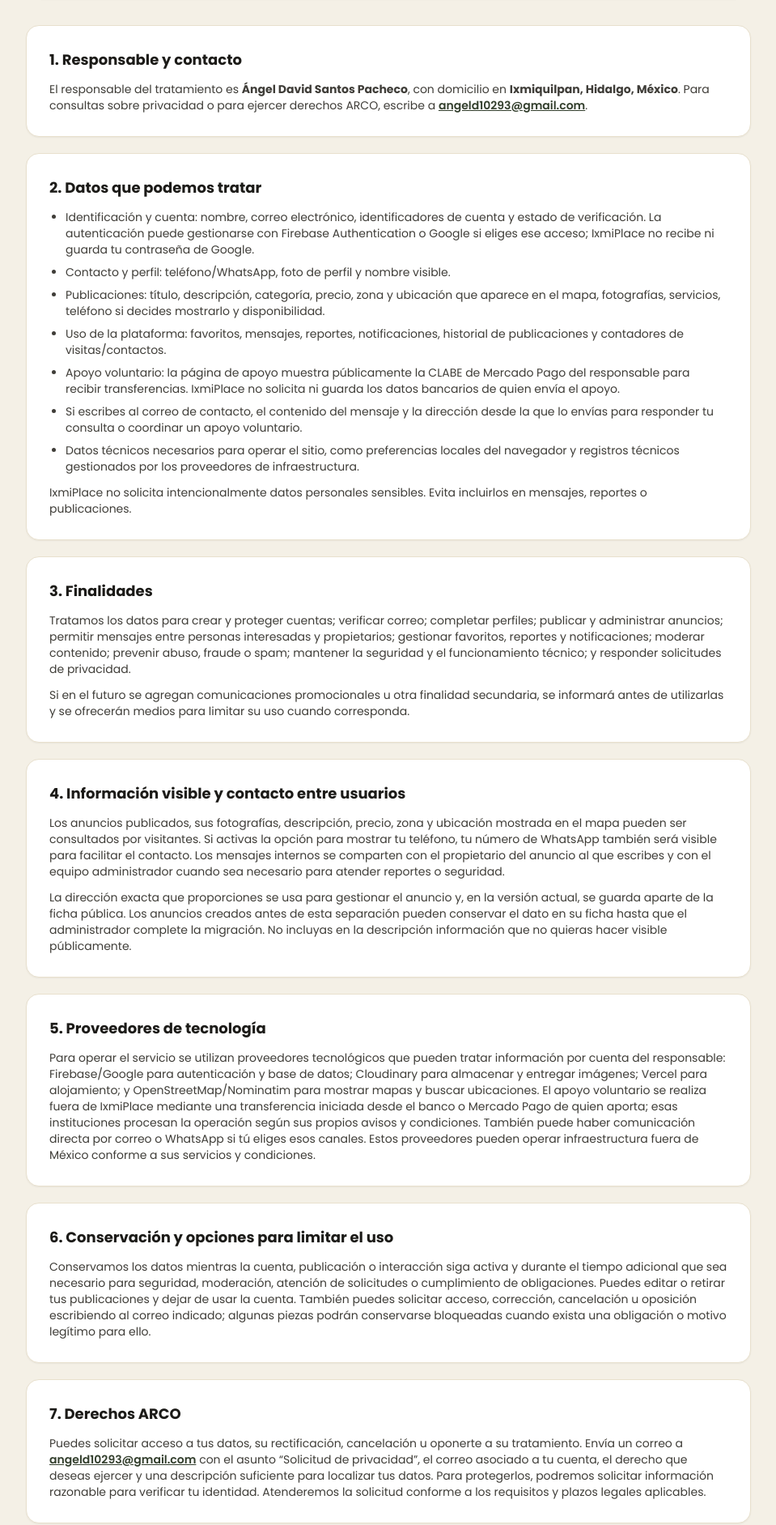
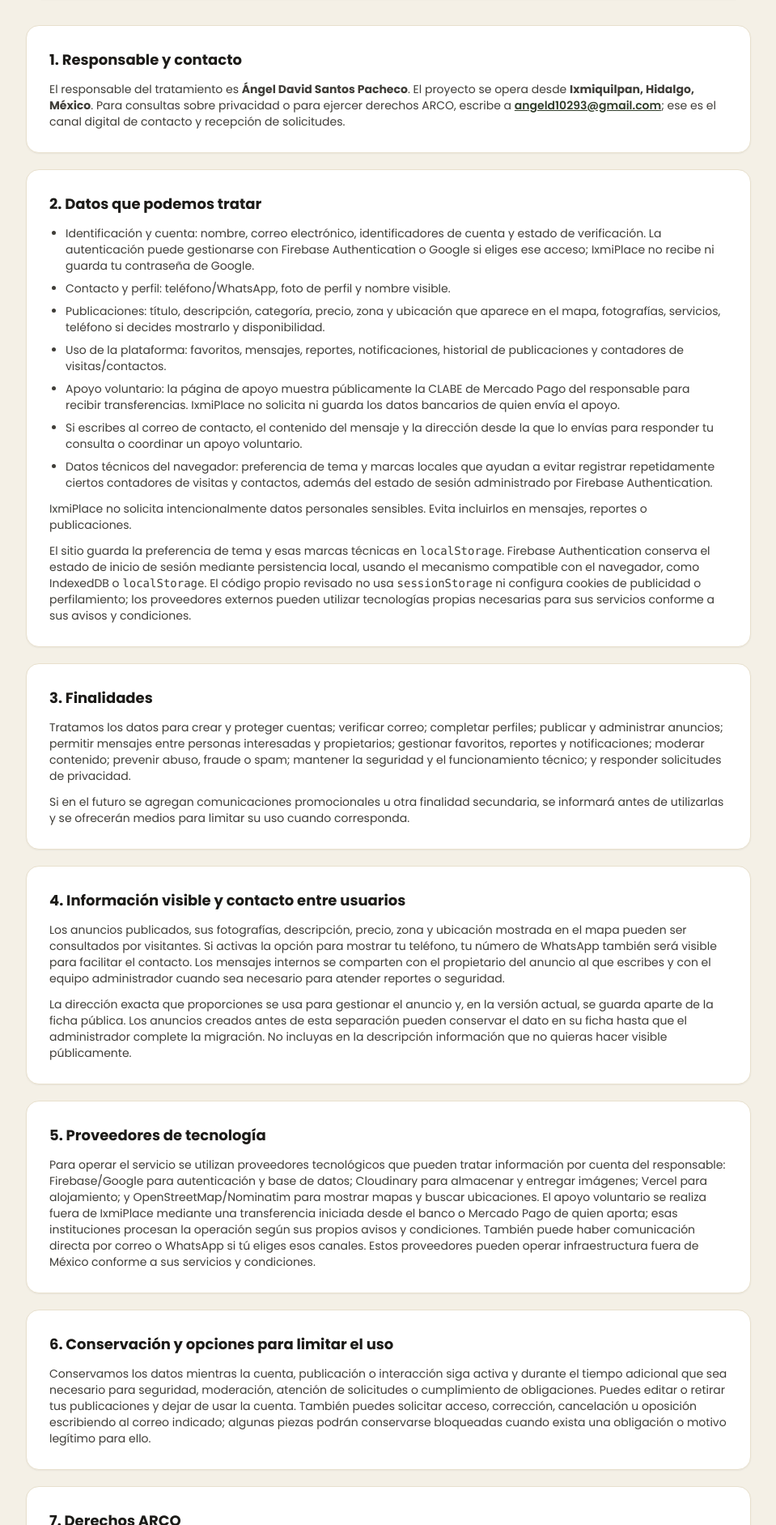
Before and after one commit to PixelCraftDavid/ixmiplace, a React (Vite) app: page /aviso-de-privacidad in a window 1280 px wide. Shown: the part 397-2280 px from the top of the page at 81% size, without its empty margins (160-1119 px from the left). Built offline with nearby package versions, Linux system fonts and the light colour scheme; no server answers.

Commit message:
edición aviso de privacida

```diff
--- a/src/components/legal/PrivacyNoticeInline.tsx
+++ b/src/components/legal/PrivacyNoticeInline.tsx
@@ -68,7 +68,7 @@ export function PrivacyNoticeInline({ kind }: { kind: NoticeKind }) {
             </div>
 
             <div className="mt-4 space-y-3 text-sm leading-relaxed">
-              <p>El responsable es <strong>Ángel David Santos Pacheco</strong>, en Ixmiquilpan, Hidalgo. Para ejercer tus derechos o preguntar sobre tus datos, escribe a <a className="font-semibold underline" href="mailto:angeld10293@gmail.com">angeld10293@gmail.com</a>.</p>
+              <p>El responsable es <strong>Ángel David Santos Pacheco</strong> y el proyecto se opera desde Ixmiquilpan, Hidalgo. Para ejercer tus derechos o preguntar sobre tus datos, escribe a <a className="font-semibold underline" href="mailto:angeld10293@gmail.com">angeld10293@gmail.com</a>; ese es el canal digital de contacto.</p>
               <p>{summaries[kind]}</p>
               <p>Puedes limitar la divulgación editando tu publicación u ocultando el teléfono. Para conocer los datos tratados, finalidades, proveedores y cómo ejercer tus derechos ARCO, consulta el aviso completo.</p>
             </div>
--- a/src/features/legal/PrivacyNoticePage.tsx
+++ b/src/features/legal/PrivacyNoticePage.tsx
@@ -21,7 +21,7 @@ export function PrivacyNoticePage() {
 
         <div className="space-y-5">
           <NoticeSection title="1. Responsable y contacto">
-            <p>El responsable del tratamiento es <strong>Ángel David Santos Pacheco</strong>, con domicilio en <strong>Ixmiquilpan, Hidalgo, México</strong>. Para consultas sobre privacidad o para ejercer derechos ARCO, escribe a <a className="font-semibold text-brand-700 underline dark:text-brand-300" href="mailto:angeld10293@gmail.com">angeld10293@gmail.com</a>.</p>
+            <p>El responsable del tratamiento es <strong>Ángel David Santos Pacheco</strong>. El proyecto se opera desde <strong>Ixmiquilpan, Hidalgo, México</strong>. Para consultas sobre privacidad o para ejercer derechos ARCO, escribe a <a className="font-semibold text-brand-700 underline dark:text-brand-300" href="mailto:angeld10293@gmail.com">angeld10293@gmail.com</a>; ese es el canal digital de contacto y recepción de solicitudes.</p>
           </NoticeSection>
 
           <NoticeSection title="2. Datos que podemos tratar">
@@ -32,9 +32,10 @@ export function PrivacyNoticePage() {
               <li>Uso de la plataforma: favoritos, mensajes, reportes, notificaciones, historial de publicaciones y contadores de visitas/contactos.</li>
               <li>Apoyo voluntario: la página de apoyo muestra públicamente la CLABE de Mercado Pago del responsable para recibir transferencias. IxmiPlace no solicita ni guarda los datos bancarios de quien envía el apoyo.</li>
               <li>Si escribes al correo de contacto, el contenido del mensaje y la dirección desde la que lo envías para responder tu consulta o coordinar un apoyo voluntario.</li>
-              <li>Datos técnicos necesarios para operar el sitio, como preferencias locales del navegador y registros técnicos gestionados por los proveedores de infraestructura.</li>
+              <li>Datos técnicos del navegador: preferencia de tema y marcas locales que ayudan a evitar registrar repetidamente ciertos contadores de visitas y contactos, además del estado de sesión administrado por Firebase Authentication.</li>
             </ul>
             <p className="mt-3">IxmiPlace no solicita intencionalmente datos personales sensibles. Evita incluirlos en mensajes, reportes o publicaciones.</p>
+            <p>El sitio guarda la preferencia de tema y esas marcas técnicas en <code>localStorage</code>. Firebase Authentication conserva el estado de inicio de sesión mediante persistencia local, usando el mecanismo compatible con el navegador, como IndexedDB o <code>localStorage</code>. El código propio revisado no usa <code>sessionStorage</code> ni configura cookies de publicidad o perfilamiento; los proveedores externos pueden utilizar tecnologías propias necesarias para sus servicios conforme a sus avisos y condiciones.</p>
           </NoticeSection>
 
           <NoticeSection title="3. Finalidades">
@@ -56,7 +57,8 @@ export function PrivacyNoticePage() {
           </NoticeSection>
 
           <NoticeSection title="7. Derechos ARCO">
-            <p>Puedes solicitar acceso a tus datos, su rectificación, cancelación u oponerte a su tratamiento. Envía un correo a <a className="font-semibold text-brand-700 underline dark:text-brand-300" href="mailto:angeld10293@gmail.com">angeld10293@gmail.com</a> con el asunto “Solicitud de privacidad”, el correo asociado a tu cuenta, el derecho que deseas ejercer y una descripción suficiente para localizar tus datos. Para protegerlos, podremos solicitar información razonable para verificar tu identidad. Atenderemos la solicitud conforme a los requisitos y plazos legales aplicables.</p>
+            <p>Puedes solicitar acceso a tus datos, su rectificación, cancelación u oponerte a su tratamiento. Envía un correo a <a className="font-semibold text-brand-700 underline dark:text-brand-300" href="mailto:angeld10293@gmail.com">angeld10293@gmail.com</a> con el asunto “Solicitud de privacidad”, tu nombre, un medio para recibir respuesta, el correo asociado a tu cuenta, el derecho que deseas ejercer y una descripción suficiente para localizar tus datos. Para protegerlos, podremos solicitar información razonable para verificar tu identidad.</p>
+            <p>Comunicaremos la determinación en un plazo máximo de <strong>20 días hábiles</strong> desde que recibamos la solicitud. Si resulta procedente, la haremos efectiva dentro de los <strong>15 días hábiles</strong> siguientes a la comunicación de la respuesta. La ley permite ampliar esos plazos una sola vez por un periodo igual cuando las circunstancias del caso lo justifiquen.</p>
           </NoticeSection>
 
           <NoticeSection title="8. Seguridad, cambios y proyecto en desarrollo">
```
